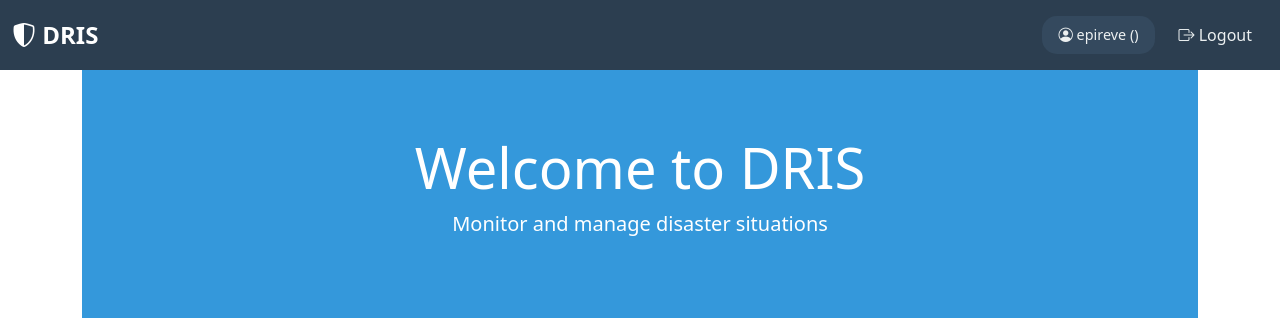
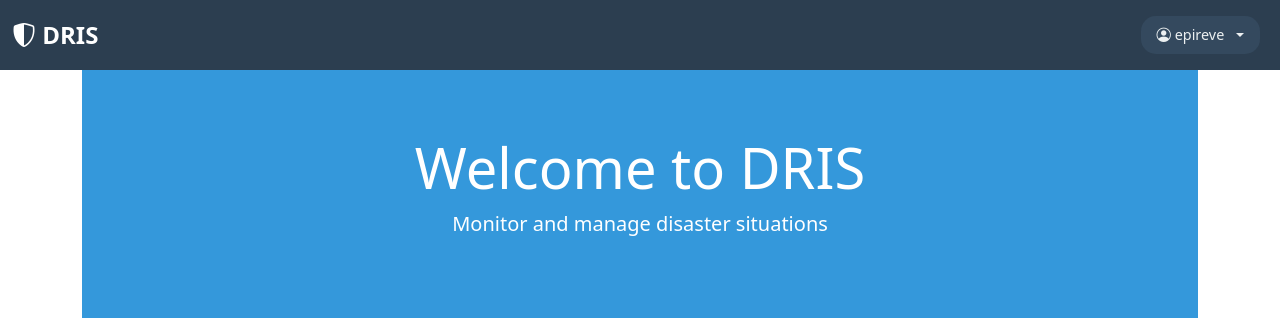
Before and after one commit to epireve/dris, a Django app: page / in a window 1280 px wide. Shown: the top 318 px of the page. Run offline with Django 5.2, Linux system fonts and the light colour scheme; a user stored in the database is signed in; some libraries are stand-ins or nearby versions.

Commit message:
Refactor user profile section to use a dropdown menu for better accessibility and organization

```diff
--- a/core/templates/core/home.html
+++ b/core/templates/core/home.html
@@ -25,22 +25,29 @@
         .navbar-nav {
             align-items: center;
         }
-        .logout-form {
-            margin: 0;
-            padding: 0;
+        .dropdown-toggle {
+            color: #ecf0f1 !important;
+            background: none;
+            border: none;
+            padding: 0.5rem 1rem !important;
         }
-        .logout-btn {
+        .dropdown-toggle::after {
+            margin-left: 0.5rem;
+        }
+        .dropdown-menu {
+            background-color: #34495e;
+            border: 1px solid #2c3e50;
+            margin-top: 0.5rem;
+        }
+        .dropdown-item {
             color: #ecf0f1 !important;
-            text-decoration: none;
-            border: none;
-            background: none;
-            padding: 0.5rem 1rem !important;
-            white-space: nowrap;
+            padding: 0.5rem 1rem;
         }
-        .logout-btn:hover {
-            color: #e74c3c !important;
+        .dropdown-item:hover {
+            background-color: #3498db;
+            color: white !important;
         }
-        .user-info {
+        .user-profile-dropdown {
             background-color: #34495e;
             border-radius: 15px;
             padding: 0.25rem 0.75rem;
@@ -70,7 +77,7 @@
                 padding: 0.5rem 0.75rem !important;
                 font-size: 0.9rem;
             }
-            .user-info {
+            .user-profile-dropdown {
                 font-size: 0.8rem;
                 padding: 0.2rem 0.5rem;
             }
@@ -127,16 +134,33 @@
                         </a>
                     {% endif %}
 
-                    <span class="nav-link user-info">
-                        <i class="bi bi-person-circle"></i> {{ user.username }} ({{ user.role }})
-                    </span>
-
-                    <form method="post" action="{% url 'logout' %}" class="logout-form d-inline">
-                        {% csrf_token %}
-                        <button type="submit" class="nav-link logout-btn">
-                            <i class="bi bi-box-arrow-right"></i> Logout
+                    <!-- User Profile Dropdown -->
+                    <div class="dropdown">
+                        <button class="btn dropdown-toggle user-profile-dropdown" type="button" data-bs-toggle="dropdown" aria-expanded="false">
+                            <i class="bi bi-person-circle"></i> {{ user.username }}
                         </button>
-                    </form>
+                        <ul class="dropdown-menu dropdown-menu-end">
+                            <li>
+                                <span class="dropdown-item-text text-light">
+                                    <small>Role: {{ user.role }}</small>
+                                </span>
+                            </li>
+                            <li><hr class="dropdown-divider" style="border-color: #2c3e50;"></li>
+                            <li>
+                                <a class="dropdown-item" href="#">
+                                    <i class="bi bi-gear"></i> Settings
+                                </a>
+                            </li>
+                            <li>
+                                <form method="post" action="{% url 'logout' %}" class="m-0">
+                                    {% csrf_token %}
+                                    <button type="submit" class="dropdown-item">
+                                        <i class="bi bi-box-arrow-right"></i> Logout
+                                    </button>
+                                </form>
+                            </li>
+                        </ul>
+                    </div>
                 {% else %}
                     <a class="nav-link" href="{% url 'login' %}">
                         <i class="bi bi-box-arrow-in-right"></i> Login
```
